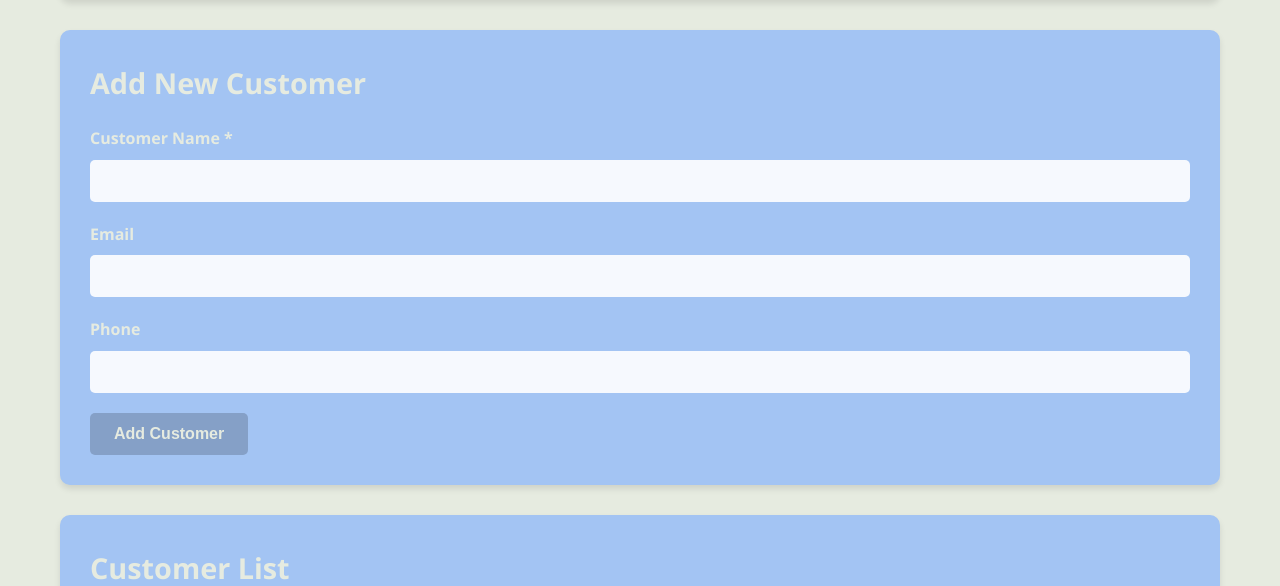
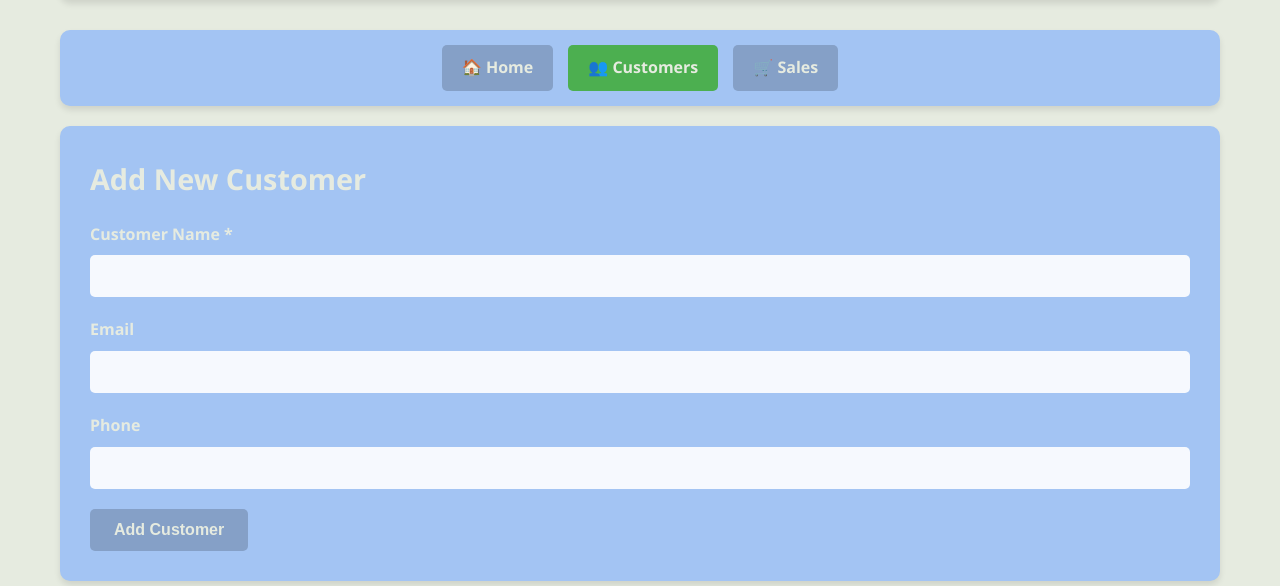
Before and after one commit to WinMinOo385/Point-Of-Sale, a PHP site: page /customer/customer.php in a window 1280 px wide. Shown: the part 162-748 px from the top of the page. Run offline with PHP 8.4, Linux system fonts and the light colour scheme; data comes from the database, SQL or seed files in the repository.

Commit message:
update code

```diff
--- a/customer/customer.php
+++ b/customer/customer.php
@@ -1,17 +1,6 @@
 <?php
 // Database connection
-$host = "localhost";
-$user = "redhoddie";
-$pass = "redhoddie_mysql";
-$dbname = "POS";
-
-try {
-    $pdo = new PDO("mysql:host=$host;dbname=$dbname;charset=utf8mb4", $user, $pass, [
-        PDO::ATTR_ERRMODE => PDO::ERRMODE_EXCEPTION
-    ]);
-} catch (PDOException $e) {
-    die("Connection failed: " . $e->getMessage());
-}
+include '../includes/db_connection.php';
 
 // Handle form submissions
 $message = "";
@@ -105,6 +94,48 @@ $customers = $stmt->fetchAll(PDO::FETCH_ASSOC);
             margin-bottom: 30px;
             text-align: center;
             box-shadow: 0 4px 6px rgba(0, 0, 0, 0.1);
+        }
+
+        .navigation {
+            background-color: #A3C4F3;
+            padding: 15px;
+            border-radius: 10px;
+            margin-bottom: 20px;
+            box-shadow: 0 4px 6px rgba(0, 0, 0, 0.1);
+        }
+
+        .nav-links {
+            display: flex;
+            justify-content: center;
+            gap: 15px;
+            flex-wrap: wrap;
+        }
+
+        .nav-link {
+            background-color: #85a0c7;
+            color: #E6EBE0;
+            padding: 10px 20px;
+            text-decoration: none;
+            border-radius: 5px;
+            font-weight: 600;
+            transition: all 0.3s ease;
+            display: flex;
+            align-items: center;
+            gap: 8px;
+        }
+
+        .nav-link:hover {
+            background-color: #6d8bb3;
+            transform: translateY(-2px);
+            box-shadow: 0 4px 8px rgba(0, 0, 0, 0.2);
+        }
+
+        .nav-link.active {
+            background-color: #4CAF50;
+        }
+
+        .nav-link.active:hover {
+            background-color: #45a049;
         }
 
         .header h1 {
@@ -319,6 +350,20 @@ $customers = $stmt->fetchAll(PDO::FETCH_ASSOC);
             <p>Manage your customer list</p>
         </div>
 
+        <div class="navigation">
+            <div class="nav-links">
+                <a href="../index.php" class="nav-link">
+                    🏠 Home
+                </a>
+                <a href="customer.php" class="nav-link active">
+                    👥 Customers
+                </a>
+                <a href="../sale/sale.php" class="nav-link">
+                    🛒 Sales
+                </a>
+            </div>
+        </div>
+
         <?php if ($message): ?>
             <div class="message <?php echo $messageType; ?>">
                 <?php echo htmlspecialchars($message); ?>
--- a/includes/db_connection.php
+++ b/includes/db_connection.php
@@ -1,8 +1,8 @@
 <?php
 // Database connection configuration
 $host = "localhost";
-$user = "redhoddie";
-$pass = "redhoddie_mysql";
+$user = "root";
+$pass = "";
 $dbName = "POS";
 
 try {
```
